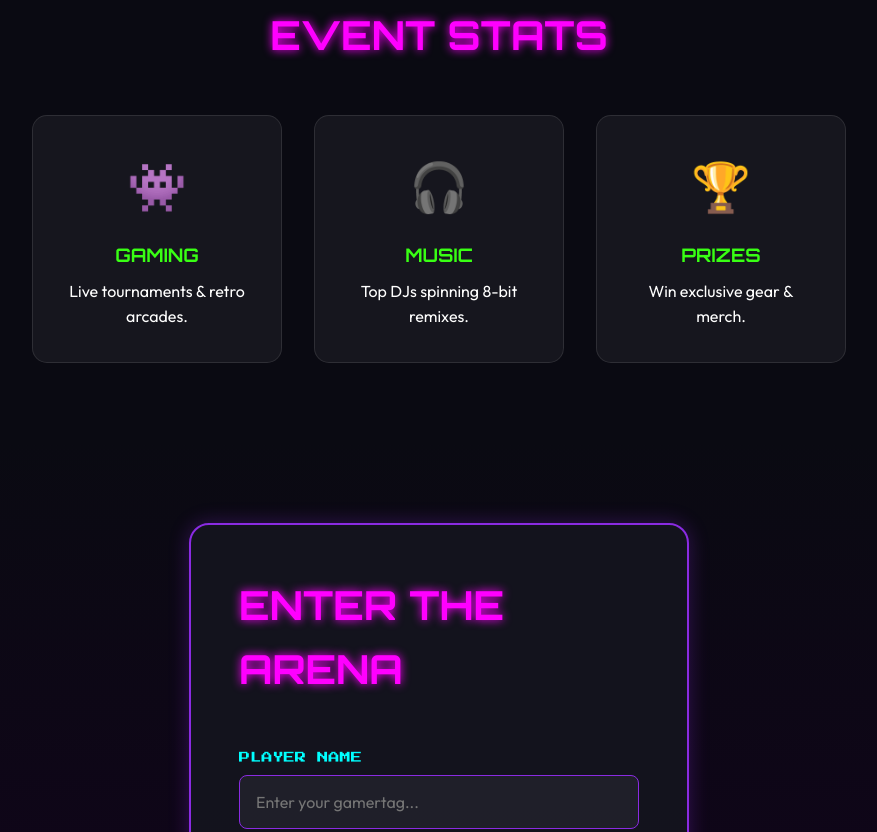
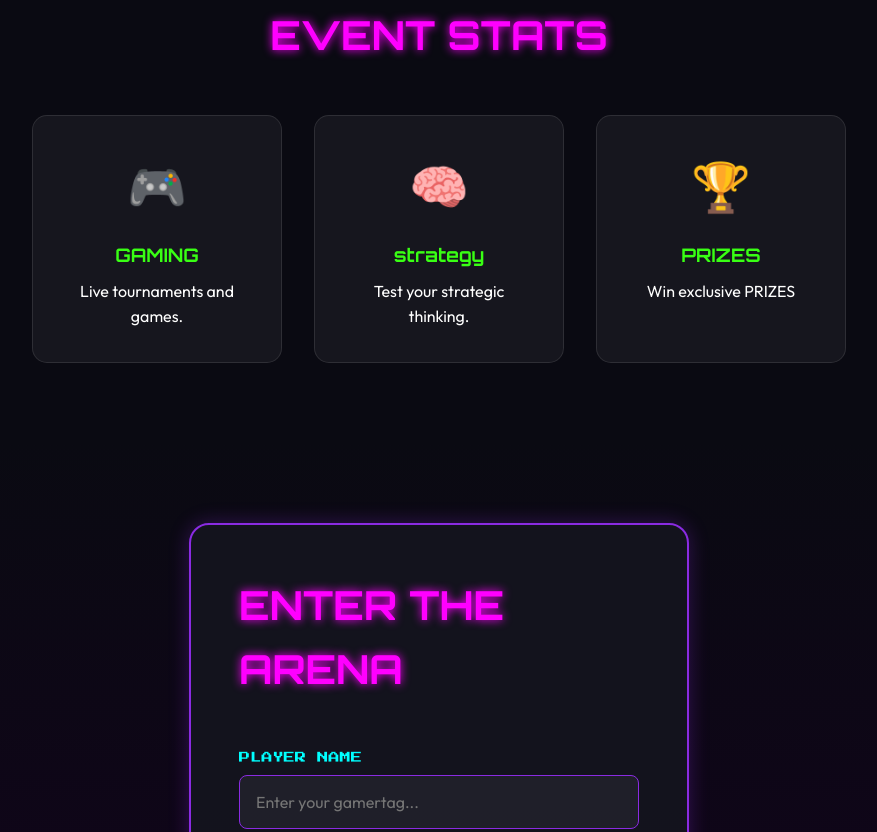
Before and after one commit to Toofan1911/gamesnirmala, a plain HTML site: page index.html in a window 1280 px wide. Shown: the part 877-1709 px from the top of the page, without its empty margins (201-1078 px from the left). Drawn offline with nearby package versions, Linux system fonts and the light colour scheme.

Commit message:
minor updates

```diff
--- a/index.html
+++ b/index.html
@@ -46,19 +46,19 @@
         <h2>EVENT STATS</h2>
         <div class="cards-container">
             <div class="card">
-                <div class="icon">👾</div>
+                <div class="icon">🎮</div>
                 <h3>GAMING</h3>
-                <p>Live tournaments & retro arcades.</p>
+                <p>Live tournaments and games.</p>
             </div>
             <div class="card">
-                <div class="icon">🎧</div>
-                <h3>MUSIC</h3>
-                <p>Top DJs spinning 8-bit remixes.</p>
+                <div class="icon">🧠</div>
+                <h3>strategy</h3>
+                <p>Test your strategic thinking.</p>
             </div>
             <div class="card">
                 <div class="icon">🏆</div>
                 <h3>PRIZES</h3>
-                <p>Win exclusive gear & merch.</p>
+                <p>Win exclusive PRIZES</p>
             </div>
         </div>
     </section>
@@ -100,7 +100,7 @@
 
     <!-- Footer -->
     <footer>
-        <p>GAME ON. MUSIC LOUD. MEMORIES FOREVER.</p>
+        <p>GAME ON. MEMORIES FOREVER.</p>
         <p class="copyright">&copy; 2024 Level Up Events. All rights reserved.</p>
     </footer>
 
```
